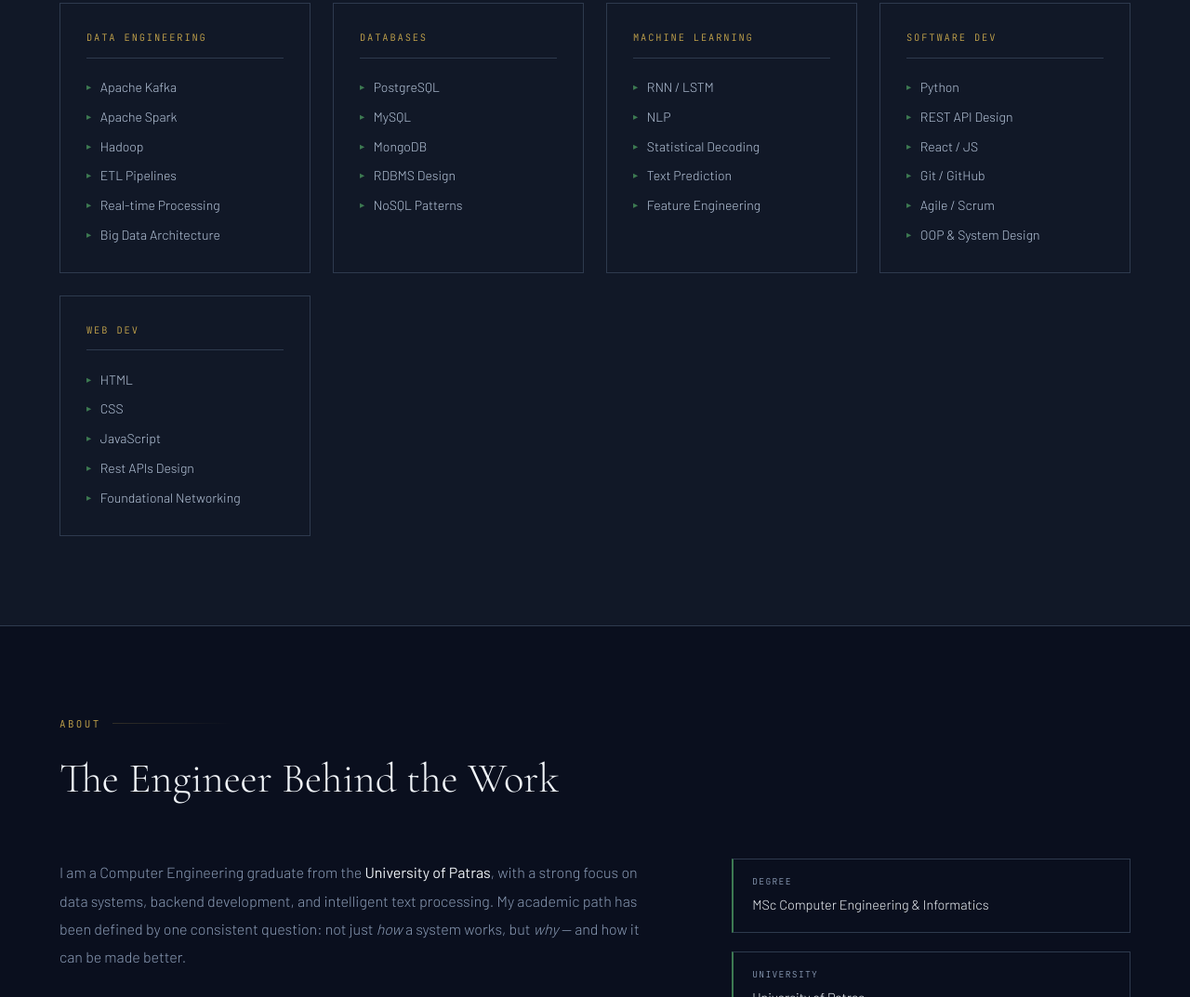
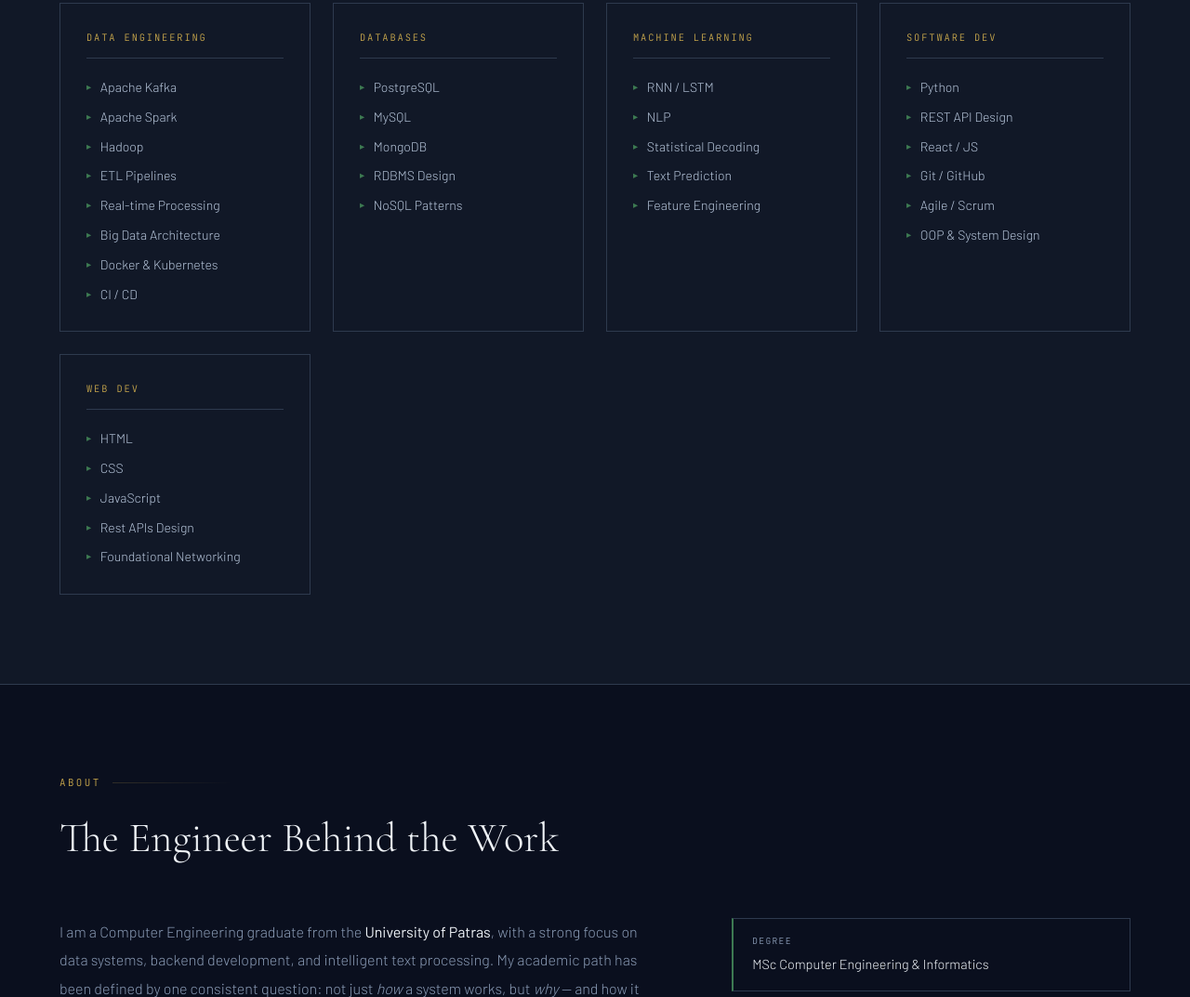
Before and after one commit to TwoKdiN/TwoKdiN.github.io, a plain HTML site: page index.html in a window 1280 px wide. Shown: the part 3668-4741 px from the top of the page at 93% size. Drawn offline with nearby package versions, Linux system fonts and the light colour scheme.

Commit message:
Add Docker, Kubernetes, and CI/CD to skills list

```diff
--- a/index.html
+++ b/index.html
@@ -1158,6 +1158,8 @@
                     <li>ETL Pipelines</li>
                     <li>Real-time Processing</li>
                     <li>Big Data Architecture</li>
+                    <li>Docker & Kubernetes</li>
+                    <li>CI / CD</li>
                 </ul>
             </div>
             <div class="skill-group">
```
